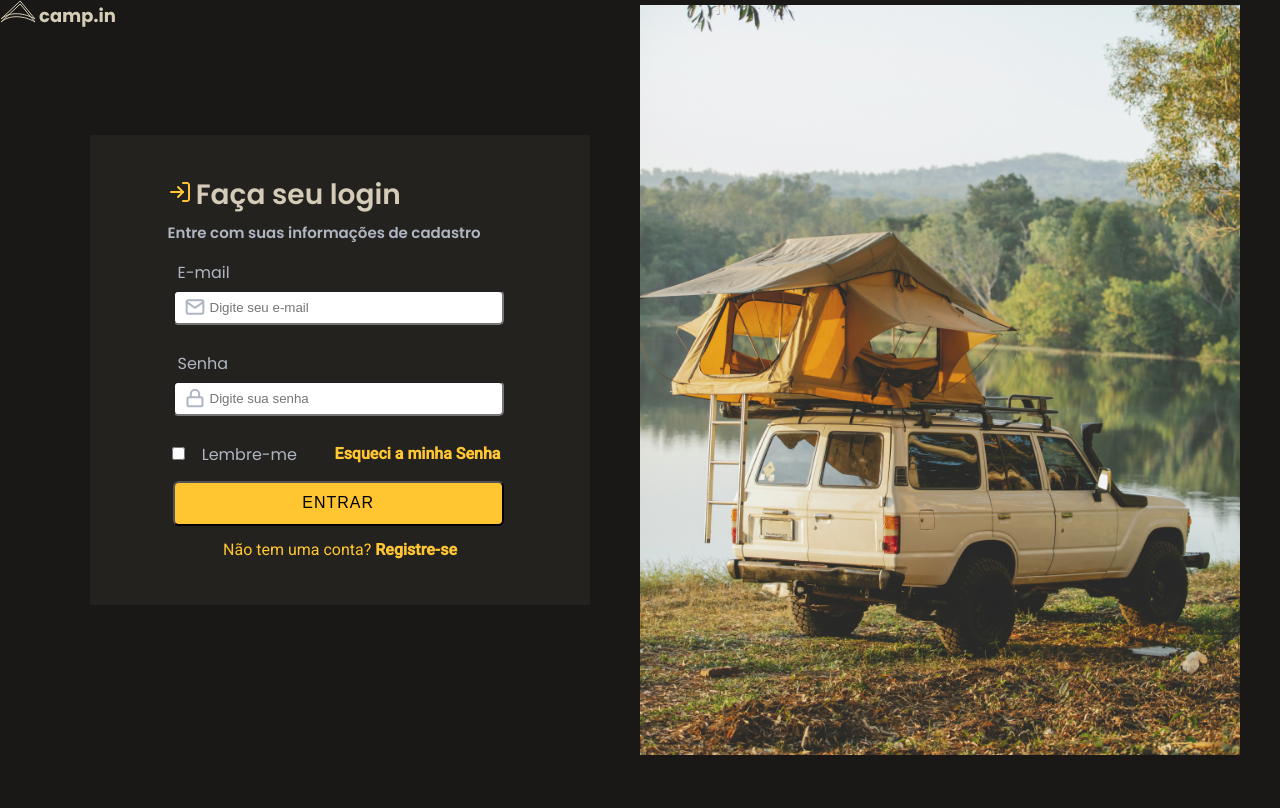
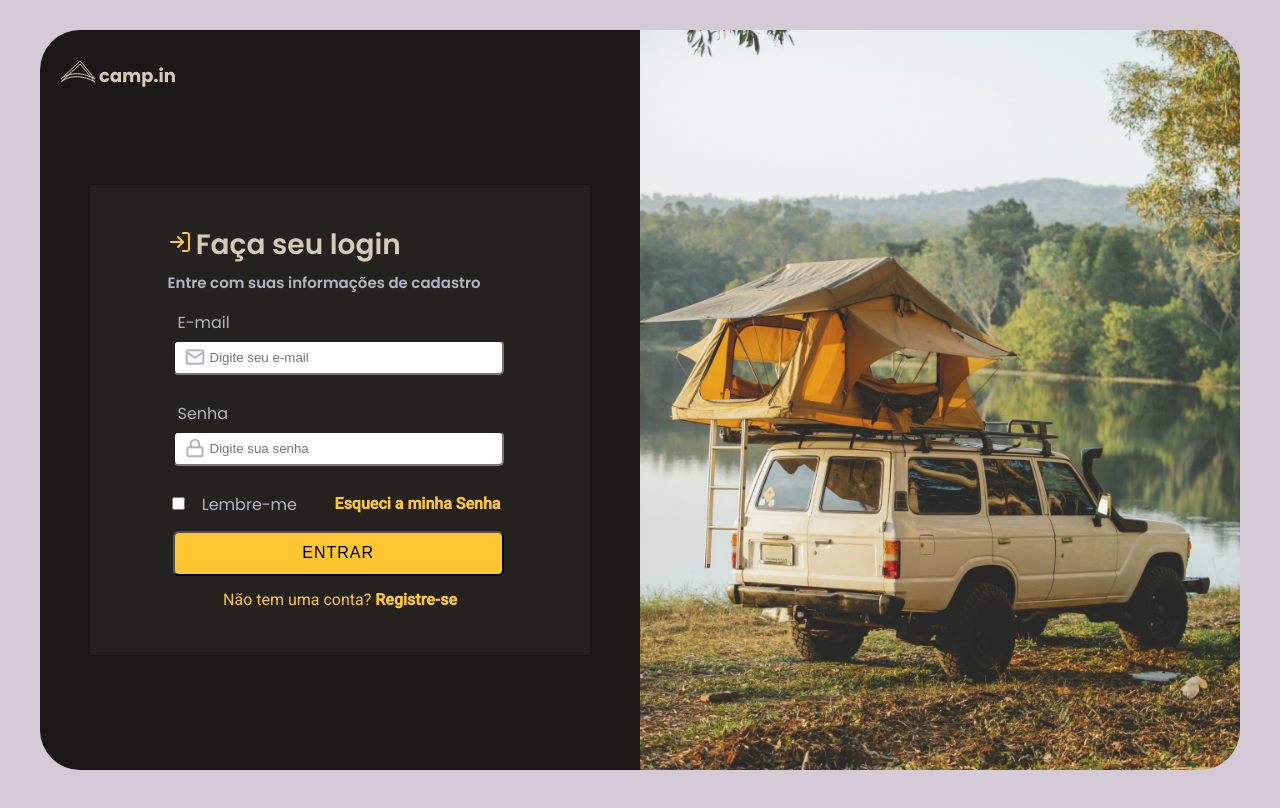
Before and after one commit to RafaelContact/Rocketcity-desafio, a plain HTML site: page index.html in a window 1280 px wide. Drawn offline with Linux system fonts and the light colour scheme.

Commit message:
dando forma ao formato desktop

```diff
--- a/index.html
+++ b/index.html
@@ -41,13 +41,13 @@
     </style>
 
 <body>
-    <img class="logo" src="./images/logo.svg" alt="logo"><br>
 
     <!-- todo conteúdo do site -->
-<div class="all">
+    <div class="all">
 
-    <!-- Todo conteúdo e divs do form-->
-    <div class="left">
+        <!-- Todo conteúdo e divs do form-->
+        <div class="left">
+            <img class="logo" src="./images/logo.svg" alt="logo"><br>
          <div class="position">
             <!-- conteúdo que fica acima do formulário -->
             <div class="top-form">
--- a/mobile.css
+++ b/mobile.css
@@ -128,6 +128,11 @@ a{
        * A largura do iphone 12max é de 428px segundo o firefox no meu monitor, mesmo o maior celular vai pegar a tela padrão de celular */
 
 @media screen and (min-width: 450px) {
+    .logo{
+        position: absolute;
+        top: 0px;
+        left: 0px;
+    }
     .position{
         margin-top: 50px;
         width: 100%;
@@ -140,17 +145,22 @@ a{
 }
 @media screen and (min-width: 1200px ){
     /* O tamanho da imagem, não combina com esse tamanho de transição. levando em consideração o tamanho do form e seu formato. Que pode ficar estranho */
+
+    body{
+        background-color: #d5cbd7;
+    }
     .logo{
         position: absolute;
-        top: 0px;
-        left: 0px;
+        top: 30px;
+        left: 20px;
     }
     /* usando a class all para posicionar os dois elementos absolutos dentro dele */
     .all{
         width: 1200px;
         position: relative;
-        top: -20px;
+        top: 30px;
         margin: auto;
+        border-radius: 200px;
     }
     .left{
         position: absolute;
@@ -159,17 +169,21 @@ a{
         padding-top: 80px;
         /* left reajusta posicionamento do position para não perder o margin auto */
         width: 600px;
-        height: 680px;
+        height: 740px;
         box-sizing: border-box;
+        border-radius: 40px 0px 0px 40px;
+        background-color: #191816;
     }
     /* class right para conter a imagem dentro dela*/
     .right{
         position: absolute;
         width: 600px;
-        height: 680px;
+        height: 740px;
         right: 0px;
         top: 0px;
         box-sizing: border-box;
+        border-radius: 0px 40px 40px 0px;
+        overflow: hidden;
     }
     .carro{
         /*Agora a imagem vaza do container mas se aproxima muito da proposta inicial, e por não ter overflow hidem não influencia muito na visualização final */
```
